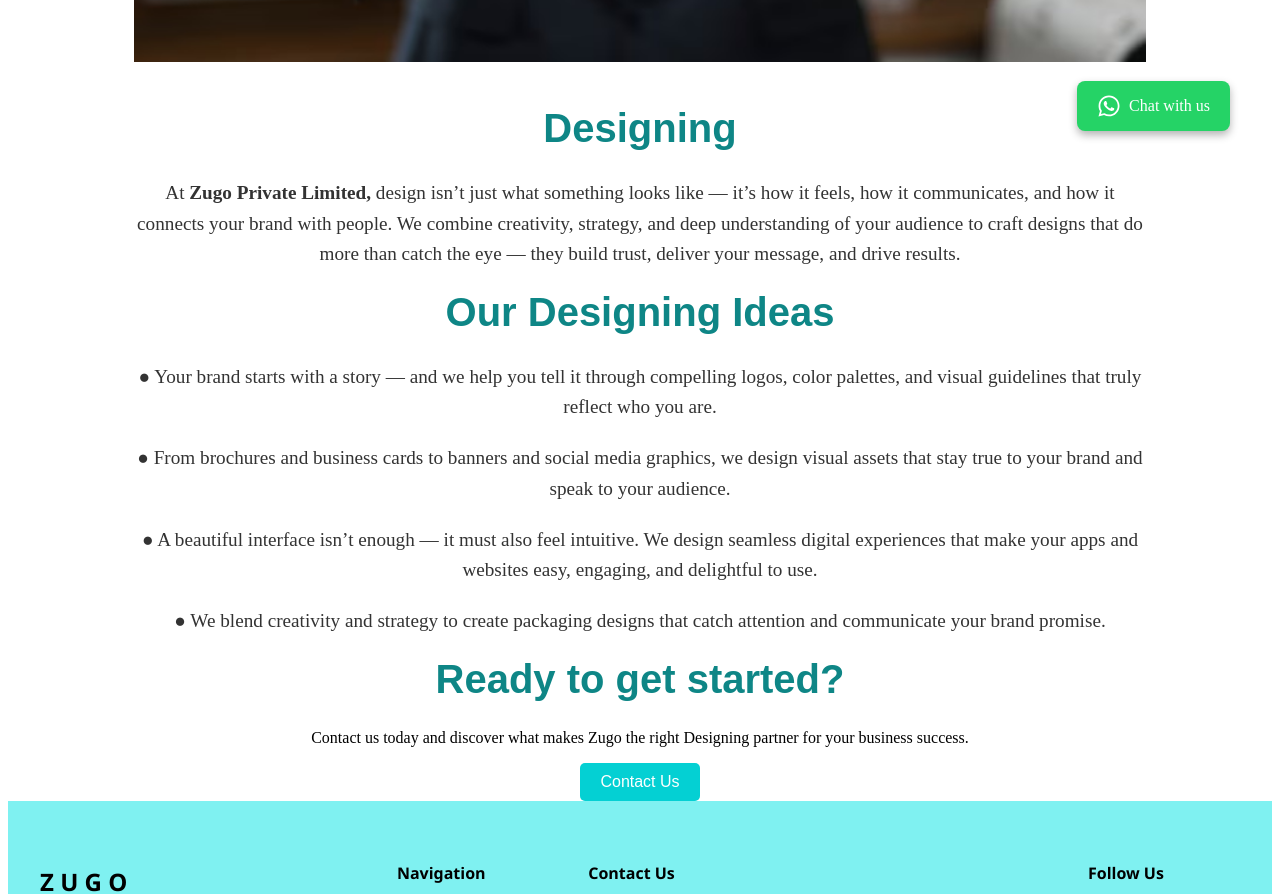
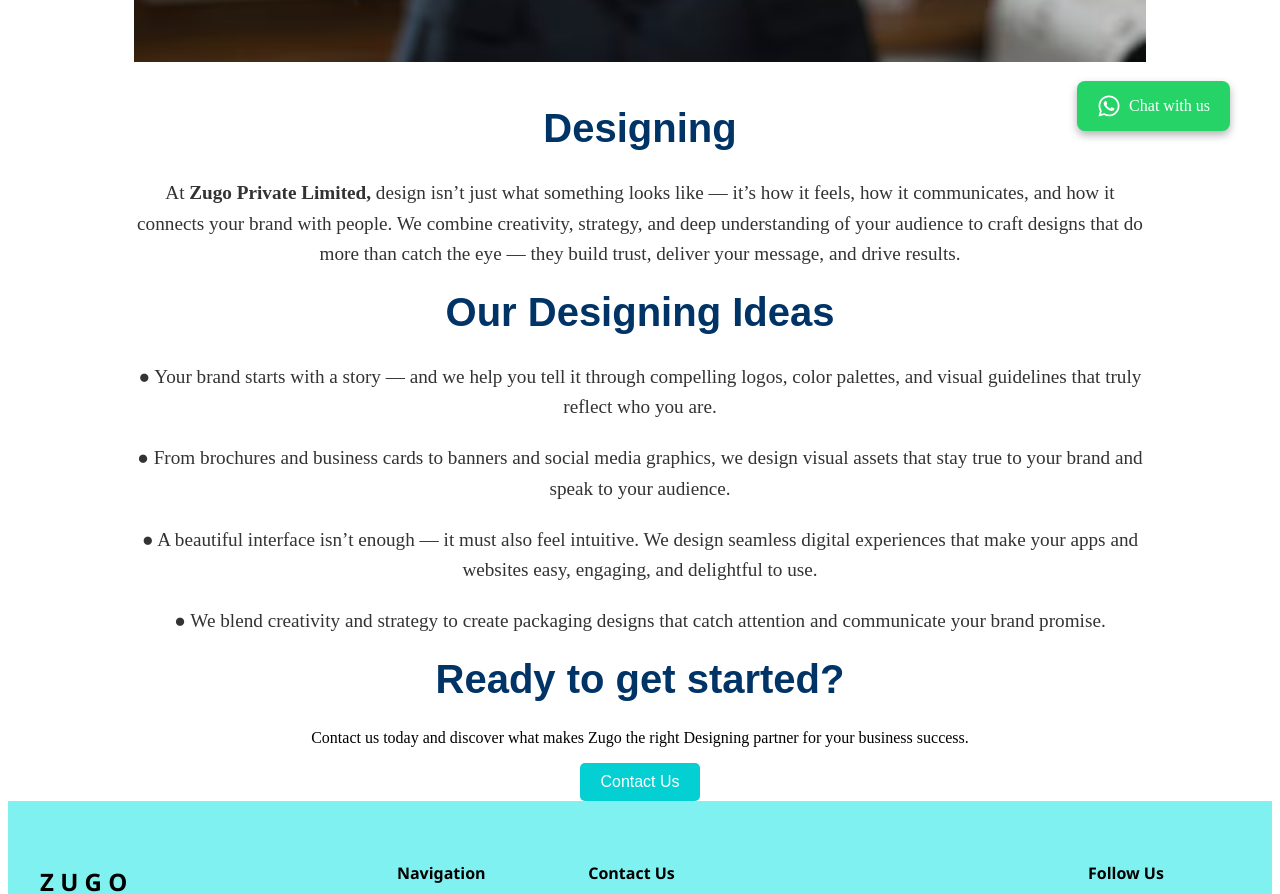
Before and after one commit to Nanthunk/zugoFinalsite, a React (Vite) app in the folder client/: page /designing in a window 1280 px wide. Shown: the part 639-1533 px from the top of the page. Built offline with nearby package versions, Linux system fonts and the light colour scheme.

Commit message:
new commit

```diff
--- a/client/src/pages/About.css
+++ b/client/src/pages/About.css
@@ -58,7 +58,7 @@
 }
 
 .mission-vision h2 {
-  color: #007acc;
+  color: #003366;
   font-size: 24px;
   margin-bottom: 10px;
 }
@@ -70,7 +70,7 @@
 }
 
 .officepic {
-  color: #007acc;
+  color: #003366;
   font-size: 24px;
   margin-bottom: 10px;
 }
@@ -111,7 +111,7 @@
 }
 
 .company-info h2 {
-  color: #06bef1;
+  color: #003366;
   font-size: 24px;
   margin-bottom: 12px;
 margin-left: 200px;
@@ -140,13 +140,13 @@
 }
 
 .contact-info h2 {
-  color: #0390b3;
+  color: #003366;
   margin-bottom: 10px;
 }
 
 .contact-info a {
   display: inline-block;
-  color: #0390b3;
+  color: #003366;
   text-decoration: none;
   margin-top: 8px;
 }
@@ -165,7 +165,7 @@
 }
 
 .workplace-info h2 {
-  color: #007acc;
+  color: #003366;
   font-size: 24px;
   margin-bottom: 12px;
 }
--- a/client/src/pages/Contact.css
+++ b/client/src/pages/Contact.css
@@ -80,7 +80,7 @@
 }
 
 .contact-hero h1 {
-  color: #007acc;
+  color: #003366;
   font-size: 32px;
   margin-bottom: 10px;
 }
@@ -108,7 +108,7 @@
 }
 
 .contact h2 {
-  color: #007acc;
+  color: #003366;
   font-size: 22px;
   margin-bottom: 12px;
 }
@@ -147,7 +147,7 @@
 
 .contact-form h2 {
   font-size: 20px;
-  color: #007acc;
+  color: #003366;
   margin-bottom: 16px;
 }
 
--- a/client/src/pages/Designing.css
+++ b/client/src/pages/Designing.css
@@ -9,9 +9,25 @@
 
 }
 
-h1 {
+.designing-container h1 {
     text-align: center;
-    color: #0e8686;
+    color: #003366;
+    font-size: 2.5rem;
+    margin-top: 20px;
+    font-family: sans-serif;
+}
+
+.designing-ideas h1 {
+   text-align: center;
+    color: #003366;
+    font-size: 2.5rem;
+    margin-top: 20px;
+    font-family: sans-serif;
+}
+
+.designing-contact h1 {
+    text-align: center;
+    color: #003366;
     font-size: 2.5rem;
     margin-top: 20px;
     font-family: sans-serif;
--- a/client/src/pages/Development.css
+++ b/client/src/pages/Development.css
@@ -9,9 +9,25 @@
 
 }
 
-h1 {
+.development-container h1 {
     text-align: center;
-    color: #0e8686;
+    color: #003366;;
+    font-size: 2.5rem;
+    margin-top: 20px;
+    font-family: sans-serif;
+}
+
+.development-ideas h1 {
+    text-align: center;
+    color: #003366;;
+    font-size: 2.5rem;
+    margin-top: 20px;
+    font-family: sans-serif;
+}
+
+.development-contact h1 {
+    text-align: center;
+    color: #003366;;
     font-size: 2.5rem;
     margin-top: 20px;
     font-family: sans-serif;
--- a/client/src/pages/Home.css
+++ b/client/src/pages/Home.css
@@ -78,7 +78,7 @@
 
 .intro h2 {
   font-size: 28px;
-  color: #007acc;
+  color: #003366;
   margin-bottom: 15px;
 }
 
@@ -97,7 +97,7 @@
 
 .services h2 {
   font-size: 28px;
-  color: #007acc;
+  color: #003366;
   margin-bottom: 30px;
 }
 
@@ -131,7 +131,7 @@
 }
 
 .service-card h3 {
-  color: #007acc;
+  color: #003366;
   margin: 10px 0 5px;
 }
 
@@ -157,6 +157,7 @@
 
 .values-content img {
   width: 400px;
+  height: 150px;
   border-radius: 8px;
 }
 
@@ -165,7 +166,7 @@
 }
 
 .values h2 {
-  color: #007acc;
+  color: #003366;
   font-size: 28px;
   margin-bottom: 10px;
 }
--- a/client/src/pages/Home.jsx
+++ b/client/src/pages/Home.jsx
@@ -5,7 +5,7 @@
 import service1 from "../assets/marketing.jpg"; // Service images
 import service2 from "../assets/img2.jpg";
 import service3 from "../assets/img3.avif";
-import valuesImage from "../assets/img4.jpg";
+import valuesImage from "../assets/homebottom.jpg"; // Image for the values section
 
 const Home = () => {
   return (
@@ -26,7 +26,7 @@
 
       {/* Intro Section */}
       <section className="intro">
-        <h2>Welcome to Z U G O Private Limited</h2>
+        <h2>Welcome to ZUGO Private Limited</h2>
         <p>Together with our clients, we design innovative marketing strategies and engaging digital experiences that transform brands and spark lasting connections.</p>
       </section>
 
--- a/client/src/pages/Marketing.css
+++ b/client/src/pages/Marketing.css
@@ -8,14 +8,27 @@
     margin: 20px 10%;
 
 }
-
-h1 {
+ .marketing-container h1 {
     text-align: center;
-    color: #0e8686;
+    color: #003366;
     font-size: 2.5rem;
     margin-top: 20px;
     font-family: sans-serif;
 }
+
+.marketing-strategies h1 {
+text-align: center;
+    color: #003366;;
+    font-size: 2.5rem;
+    margin-top: 20px;
+    font-family: sans-serif;}
+
+.marketing-contact h1 {
+text-align: center;
+    color: #003366;;
+    font-size: 2.5rem;
+    margin-top: 20px;
+    font-family: sans-serif;}
 
 .marketing-details, .marketing-strategies p {
     text-align: center;
--- a/client/src/pages/Services.css
+++ b/client/src/pages/Services.css
@@ -24,7 +24,7 @@
 }
 
 .services-hero h1 {
-  color: #007acc;
+  color: #003366;
   font-size: 32px;
   margin-bottom: 10px;
 }
@@ -74,7 +74,7 @@
 }
 
 .service-card h2 {
-  color: #007acc;
+  color: #003366;
   font-size: 20px;
   margin: 0 0 8px;
 }
@@ -138,7 +138,7 @@
 }
 
 .expertise h2 {
-  color: #007acc;
+  color: #003366;
   font-size: 26px;
   margin-bottom: 16px;
 }
```
Also changed, not shown: client/src/assets/homebottom.jpg (added).
